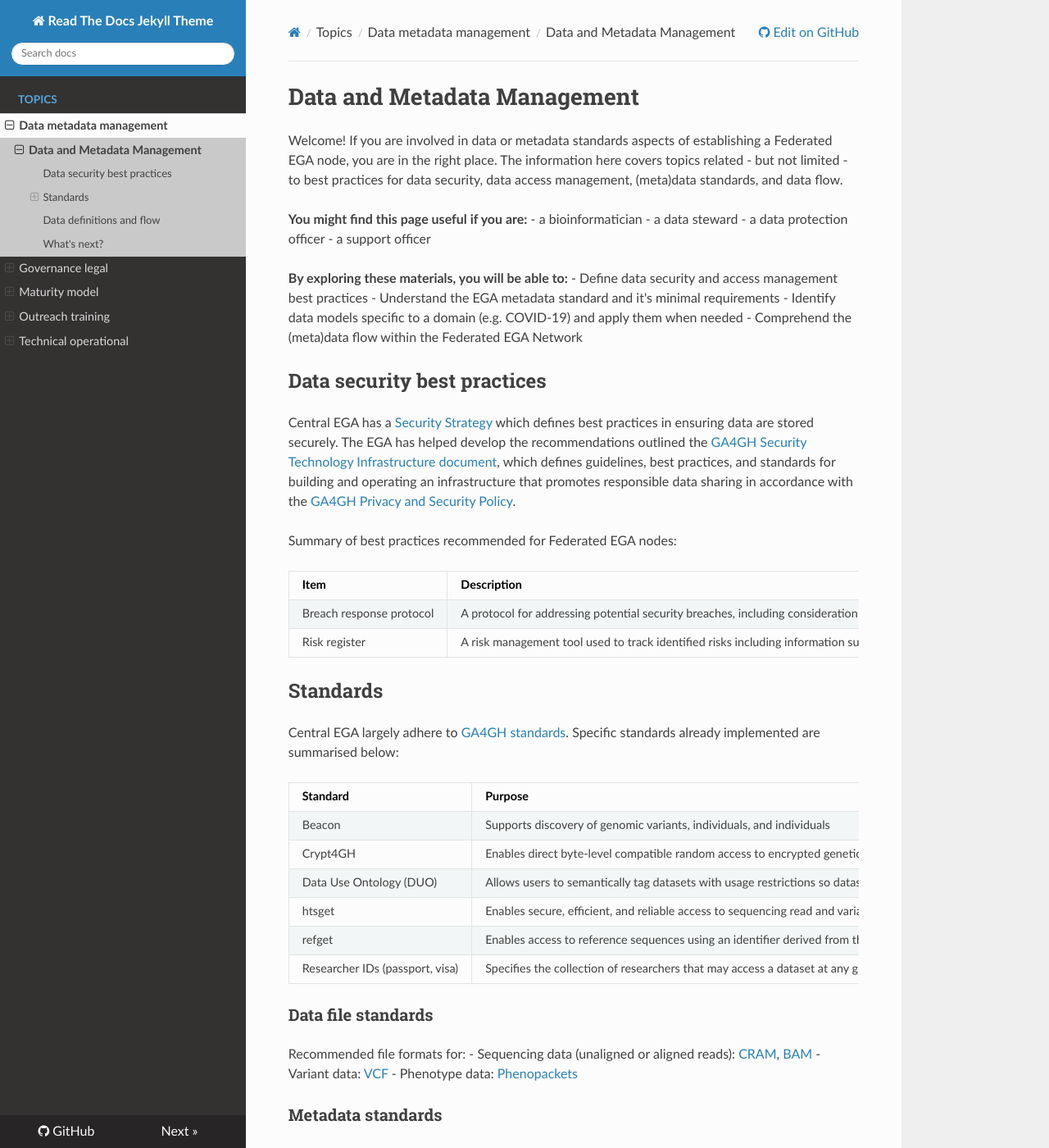
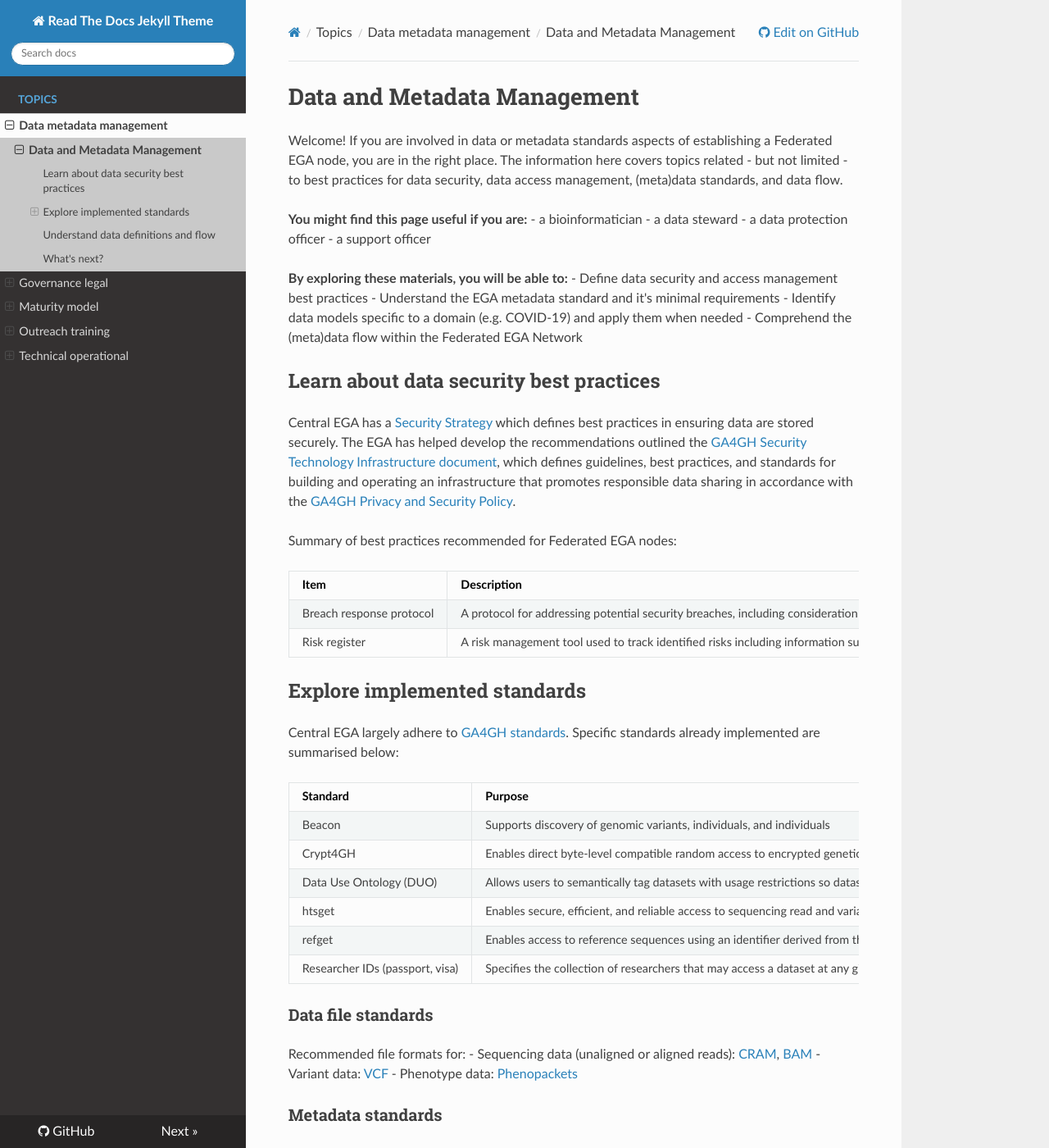
Before and after one commit to viklund/FEGA-onboarding, an MkDocs documentation site: the page built from docs/topics/data-metadata-management/README.md, in a window 1280 px wide and 1400 px high. Shown: the whole window at 82% size. Built offline with MkDocs 1.6.1, drawn with Linux system fonts in a browser that asks for light colours; nearby versions of some CDN libraries; some of the changed text lies outside the part shown.

Commit message:
Added verbs to section headers

```diff
--- a/docs/topics/data-metadata-management/README.md
+++ b/docs/topics/data-metadata-management/README.md
@@ -22,7 +22,7 @@ Welcome! If you are involved in data or metadata standards aspects of establishi
 - Identify data models specific to a domain (e.g. COVID-19) and apply them when needed
 - Comprehend the (meta)data flow within the Federated EGA Network
 
-## Data security best practices
+## Learn about data security best practices
 
 Central EGA has a [Security Strategy](https://ega-archive.org/files/European_Genome_phenome_Archive_Security_Overview.pdf) which defines best practices in ensuring data are stored securely. The EGA has helped develop the recommendations outlined the [GA4GH Security Technology Infrastructure document](https://www.ga4gh.org/docs/ga4ghtoolkit/data-security/2016May10_REV_SecInfrastructure.pdf), which defines guidelines, best practices, and standards for building and operating an infrastructure that promotes responsible data sharing in accordance with the [GA4GH Privacy and Security Policy](https://www.ga4gh.org/docs/ga4ghtoolkit/data-security/Privacy-and-Security-Policy.pdf).
 
@@ -33,7 +33,7 @@ Summary of best practices recommended for Federated EGA nodes:
 | Breach response protocol | A protocol for addressing potential security breaches, including consideration of other FEGA nodes, CEGA, key contacts, and institutional/organisational policies. | TBD |
 | Risk register | A risk management tool used to track identified risks including information such as the nature of the risk, reference and owner, and mitigation measures. | TBD |
 
-## Standards
+## Explore implemented standards
 
 Central EGA largely adhere to [GA4GH standards](https://ega-archive.org/ga4gh). Specific standards already implemented are summarised below:
 
@@ -66,7 +66,7 @@ The following resources represent EGA and community guidelines for submitted met
 
 Coming soon!
 
-## Data definitions and flow
+## Understand data definitions and flow
 
 As defined in the Federated EGA Collaboration Agreement, and in alignment with definitions outlined in the GDPR, the following data definitions are used in the context of Federated EGA:
 
```
